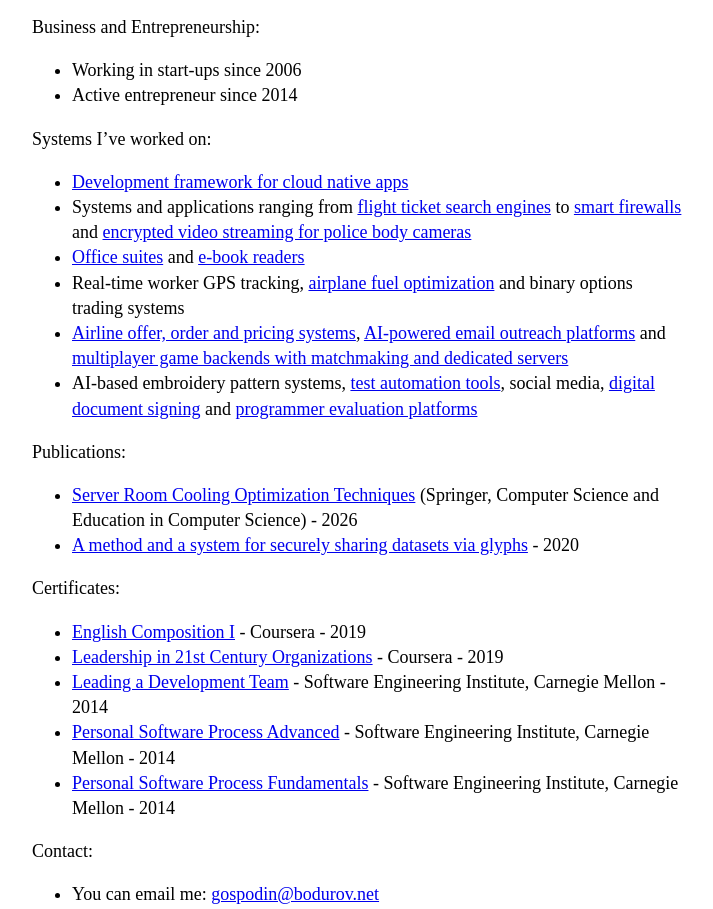
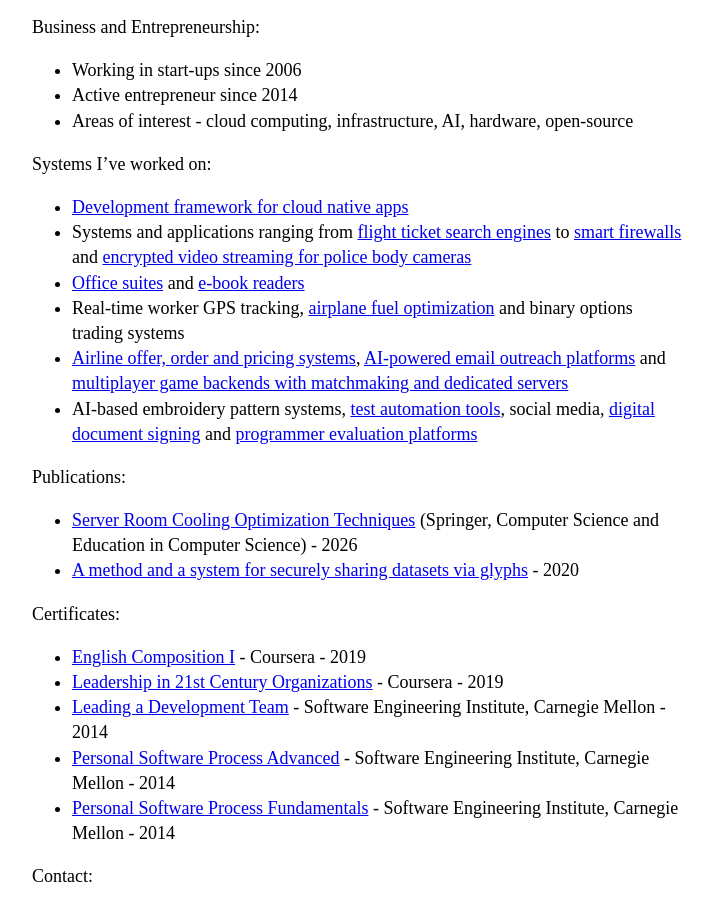
Before and after one commit to gospodinbodurov/gospodinbodurov.github.io, a plain HTML site: page index.html in a window 1280 px wide. Shown: the part 1790-2699 px from the top of the page, without its empty margins (283-996 px from the left). Drawn offline with Linux system fonts and the light colour scheme.

Commit message:
Restore areas of interest
Co-Authored-By: Claude Opus 5.5 <noreply@anthropic.com>

```diff
--- a/index.html
+++ b/index.html
@@ -105,6 +105,7 @@
       <ul>
          <li>Working in start-ups since 2006</li>
          <li>Active entrepreneur since 2014</li>
+         <li>Areas of interest - cloud computing, infrastructure, AI, hardware, open-source</li>
       </ul>
       <p>Systems I’ve worked on:</p>
       <ul>
```
